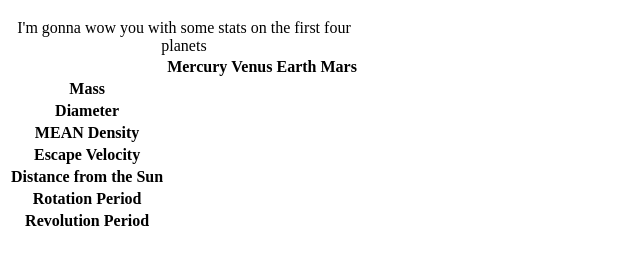
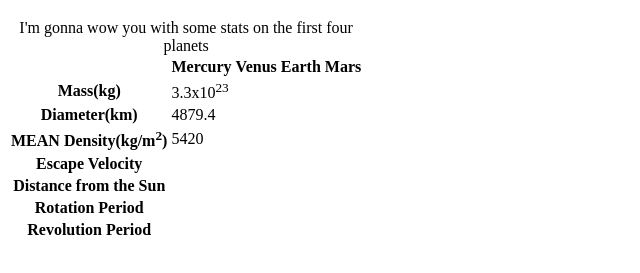
Before and after one commit to jforajter/lab5, a plain HTML site: page index.html in a window 1280 px wide. Shown: the part 61-334 px from the top of the page, without its empty margins (0-640 px from the left). Drawn offline with Linux system fonts and the light colour scheme.

Commit message:
Update index.html
superscript test

```diff
--- a/index.html
+++ b/index.html
@@ -18,24 +18,24 @@
 	</tr>
 
 	<tr>
-	  <th>Mass</th>
-	  <td></td>
+	  <th>Mass(kg)</th>
+	  <td>3.3x10<sup>23</sup></td>
 	  <td></td>
 	  <td></td>
 	  <td></td>
 	</tr>
 
 	<tr>
-	  <th>Diameter</th>
-	  <td></td>
+	  <th>Diameter(km)</th>
+	  <td>4879.4</td>
 	  <td></td>
 	  <td></td>
 	  <td></td>
 	</tr>
 
 	<tr>
-	  <th>MEAN Density</th>
-	  <td></td>
+	  <th>MEAN Density(kg/m<sup>2</sup>)</th>
+	  <td>5420</td>
 	  <td></td>
 	  <td></td>
 	  <td></td>
```
